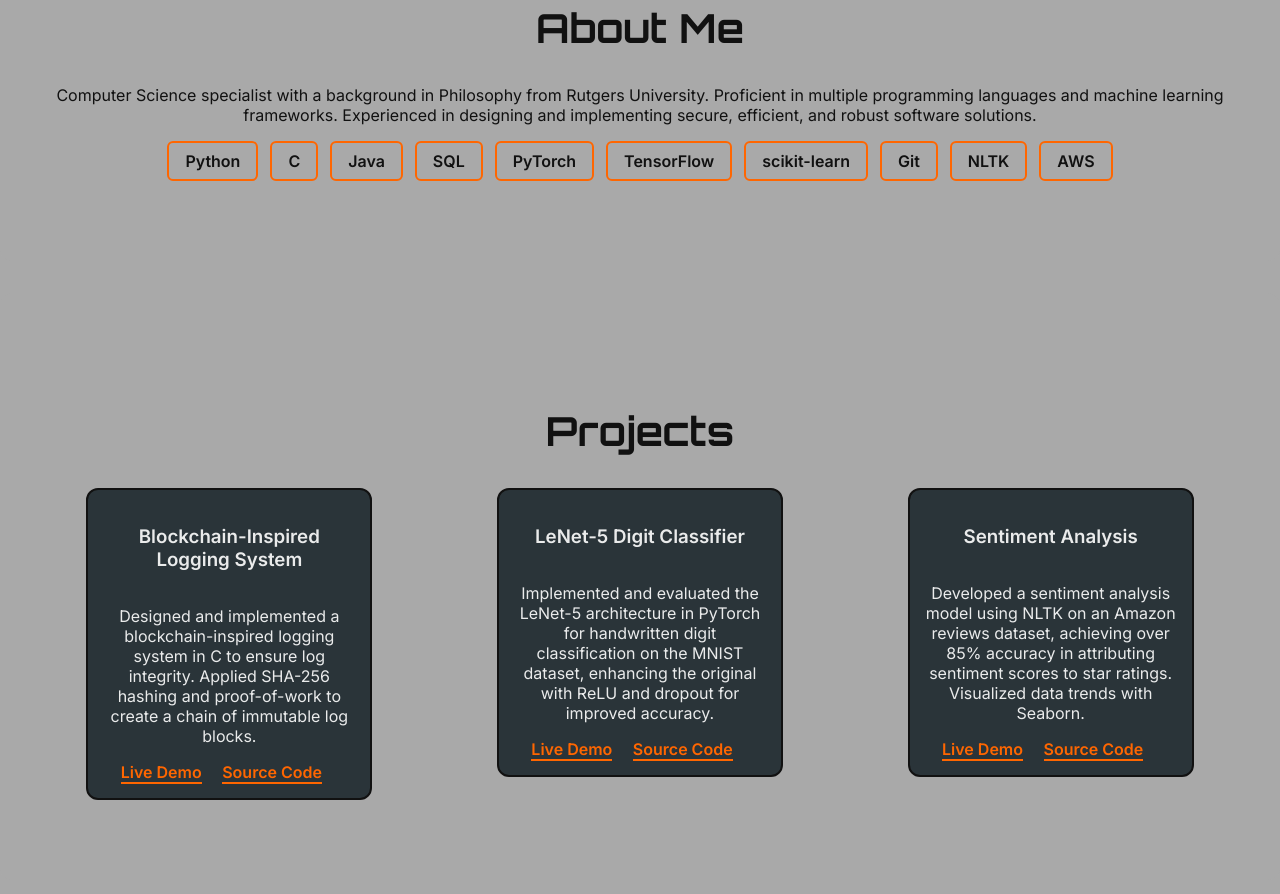
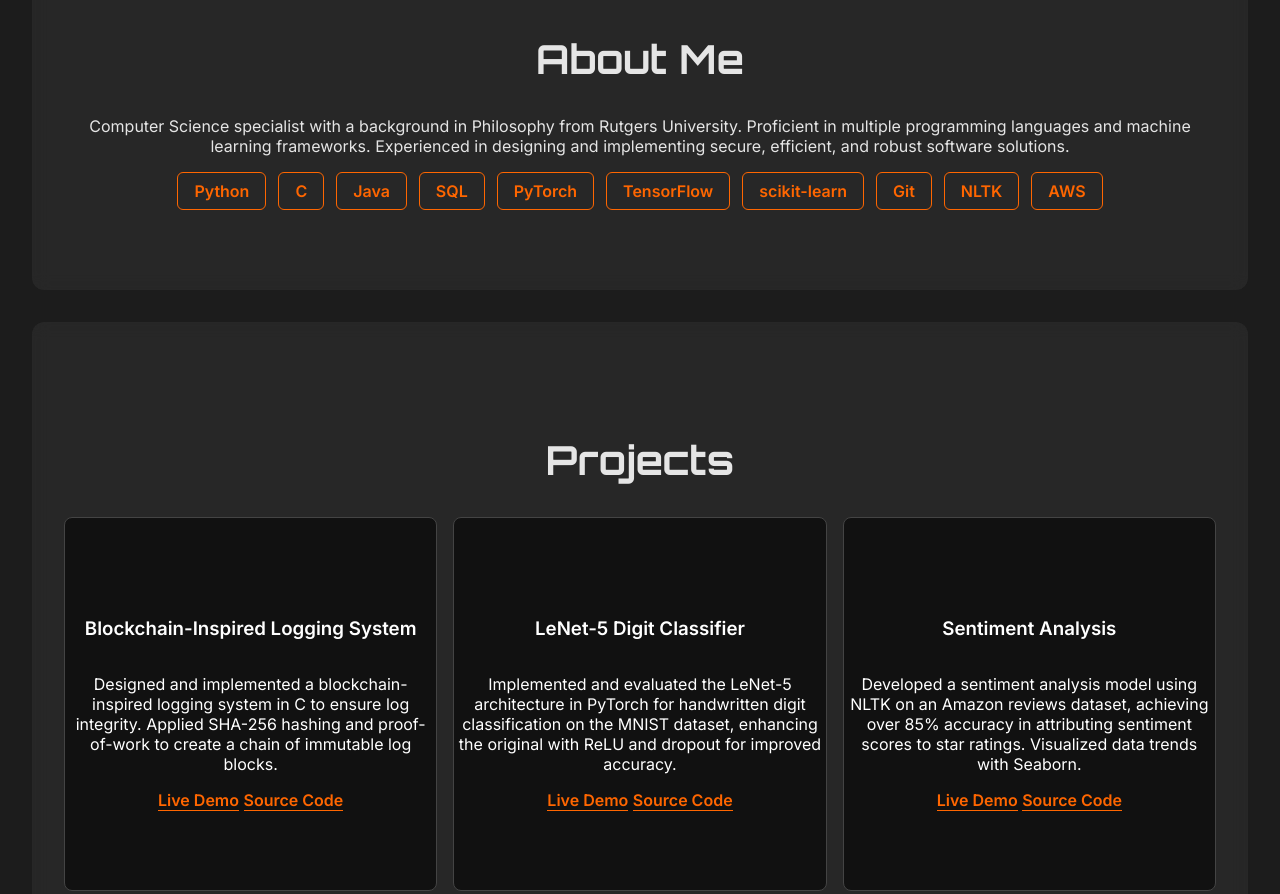
Before and after one commit to vaallaa/vaallaa.github.io, a plain HTML site: page index.html in a window 1280 px wide. Shown: the part 830-1724 px from the top of the page. Drawn offline with Linux system fonts and the light colour scheme.

Commit message:
Update style.css

```diff
--- a/style.css
+++ b/style.css
@@ -2,42 +2,42 @@
 body {
   margin: 0;
   font-family: 'Inter', sans-serif;
-  background-color: rgb(169,169,169); /* medium gray background */
-  color: #111;
+  background-color: #1C1C1C; /* dark charcoal base */
+  color: #E5E5E5; /* soft light gray text */
   scroll-behavior: smooth;
 }
 
 a {
   text-decoration: none;
-  color: #FF6600; /* base accent orange */
+  color: #FF6600; /* orange default */
   transition: color 0.3s;
 }
 
 a:hover {
-  color: #00C1D4; /* hover teal */
+  color: #00C1D4; /* teal hover */
 }
 
 /* Header */
 .header {
   display: flex;
   align-items: center;
+  justify-content: space-between;
   padding: 1.5rem 3rem;
   position: sticky;
   top: 0;
-  background: rgb(169,169,169);
+  background: rgba(28,28,28,0.8); /* translucent dark bar */
+  backdrop-filter: blur(10px);
   z-index: 10;
-  border-bottom: 2px solid #111;
-  gap: 2rem;
+  border-bottom: 1px solid rgba(255,255,255,0.1);
 }
 
 .logo {
   font-family: 'Orbitron', sans-serif;
   font-weight: 700;
   font-size: 1.5rem;
-  color: #FF6600;
+  color: #E5E5E5;
 }
 
-/* Nav links */
 .nav {
   display: flex;
   gap: 1.5rem;
@@ -47,7 +47,6 @@ a:hover {
   font-weight: 600;
   letter-spacing: 0.5px;
   color: #FF6600;
-  transition: color 0.3s;
 }
 
 .nav a:hover {
@@ -62,8 +61,8 @@ a:hover {
   justify-content: center;
   text-align: center;
   height: 80vh;
-  background: linear-gradient(160deg, #FF6600 0%, #00C1D4 100%);
-  color: rgba(169,169,169,0.95); /* text slightly lighter gray for readability */
+  background: linear-gradient(160deg, #1C1C1C 0%, #111 100%);
+  color: #E5E5E5;
   padding: 0 1rem;
 }
 
@@ -78,12 +77,13 @@ a:hover {
   font-size: 1.25rem;
   max-width: 600px;
   margin-bottom: 2rem;
+  color: #CCC;
 }
 
 .cta {
   padding: 0.8rem 1.5rem;
   background-color: #FF6600;
-  color: rgb(169,169,169);
+  color: #fff;
   border-radius: 6px;
   font-weight: 700;
   transition: transform 0.2s, background-color 0.2s;
@@ -98,16 +98,17 @@ a:hover {
 .section {
   padding: 5rem 2rem;
   text-align: center;
-  background-color: rgb(169,169,169);
+  background: rgba(255,255,255,0.05); /* frosted overlay */
+  backdrop-filter: blur(8px);
   border-radius: 12px;
-  margin-bottom: 2rem;
+  margin: 2rem;
 }
 
 h2 {
   font-family: 'Orbitron', sans-serif;
   font-size: 2.5rem;
   margin-bottom: 2rem;
-  color: #111;
+  color: #E5E5E5;
 }
 
 /* Skills */
@@ -119,55 +120,50 @@ h2 {
 }
 
 .skill-tag {
-  border: 2px solid #FF6600;
+  border: 1px solid #FF6600;
   border-radius: 6px;
   padding: 0.5rem 1rem;
   font-weight: 600;
-  transition: transform 0.2s, background-color 0.2s, border-color 0.3s;
-  background-color: rgb(169,169,169);
-  color: #111;
+  color: #FF6600;
+  transition: transform 0.2s, background-color 0.2s;
 }
 
 .skill-tag:hover {
-  background-color: #00C1D4;
-  color: #fff;
-  border-color: #00C1D4;
+  background-color: #FF6600;
+  color: #111;
   transform: scale(1.05);
 }
 
-/* Projects Grid - calculator style */
+/* Projects Grid */
 .projects-grid {
   display: grid;
   grid-template-columns: repeat(auto-fit, minmax(200px, 1fr));
-  gap: 1rem; /* compact spacing like calculator buttons */
-  justify-items: center;
+  gap: 1rem;
 }
 
-/* Project Card - perfect squares, dark grey/black */
+/* Project Card - calculator button style */
 .project-card {
-  border: 2px solid #111;
-  border-radius: 12px;
-  padding: 1rem;
+  border: 1px solid #444;
+  border-radius: 8px;
+  background-color: #111;
+  color: #fff;
+  aspect-ratio: 1 / 1; /* perfect square */
   display: flex;
   flex-direction: column;
-  justify-content: space-between;
-  background-color: #2A3439; /* dark grey / black */
-  color: rgba(255,255,255,0.9);
-  transition: transform 0.3s, box-shadow 0.3s, background-color 0.3s;
-  aspect-ratio: 1 / 1; /* perfect square */
-  width: 100%;
-  max-width: 250px;
+  justify-content: center;
+  align-items: center;
+  transition: transform 0.2s, box-shadow 0.3s, border-color 0.3s;
 }
 
 .project-card h3,
 .project-card p {
-  color: rgba(255,255,255,0.9);
+  color: #fff;
 }
 
 .project-links a {
-  margin-right: 1rem;
+  margin-top: 0.5rem;
   font-weight: 600;
-  border-bottom: 2px solid #FF6600;
+  border-bottom: 1px solid #FF6600;
   color: #FF6600;
 }
 
@@ -177,8 +173,9 @@ h2 {
 }
 
 .project-card:hover {
-  transform: translateY(-6px);
-  box-shadow: 0 10px 20px rgba(0,0,0,0.5);
+  transform: translateY(-4px);
+  box-shadow: 0 0 15px #00C1D4;
+  border-color: #00C1D4;
 }
 
 /* Contact Button */
@@ -188,7 +185,7 @@ h2 {
   padding: 0.8rem 1.5rem;
   border-radius: 8px;
   background-color: #FF6600;
-  color: rgb(169,169,169);
+  color: #fff;
   font-weight: 700;
   transition: transform 0.2s, background-color 0.2s;
 }
@@ -201,10 +198,10 @@ h2 {
 /* Footer */
 .footer {
   padding: 2rem;
-  border-top: 2px solid #111;
+  border-top: 1px solid rgba(255,255,255,0.1);
   text-align: center;
   font-size: 0.9rem;
-  background-color: rgb(169,169,169);
+  color: #AAA;
 }
 
 /* Blinking Cursor */
@@ -215,10 +212,6 @@ h2 {
 }
 
 @keyframes blink {
-  from, to {
-    color: transparent;
-  }
-  50% {
-    color: #FF6600;
-  }
+  from, to { color: transparent; }
+  50% { color: #FF6600; }
 }
```
